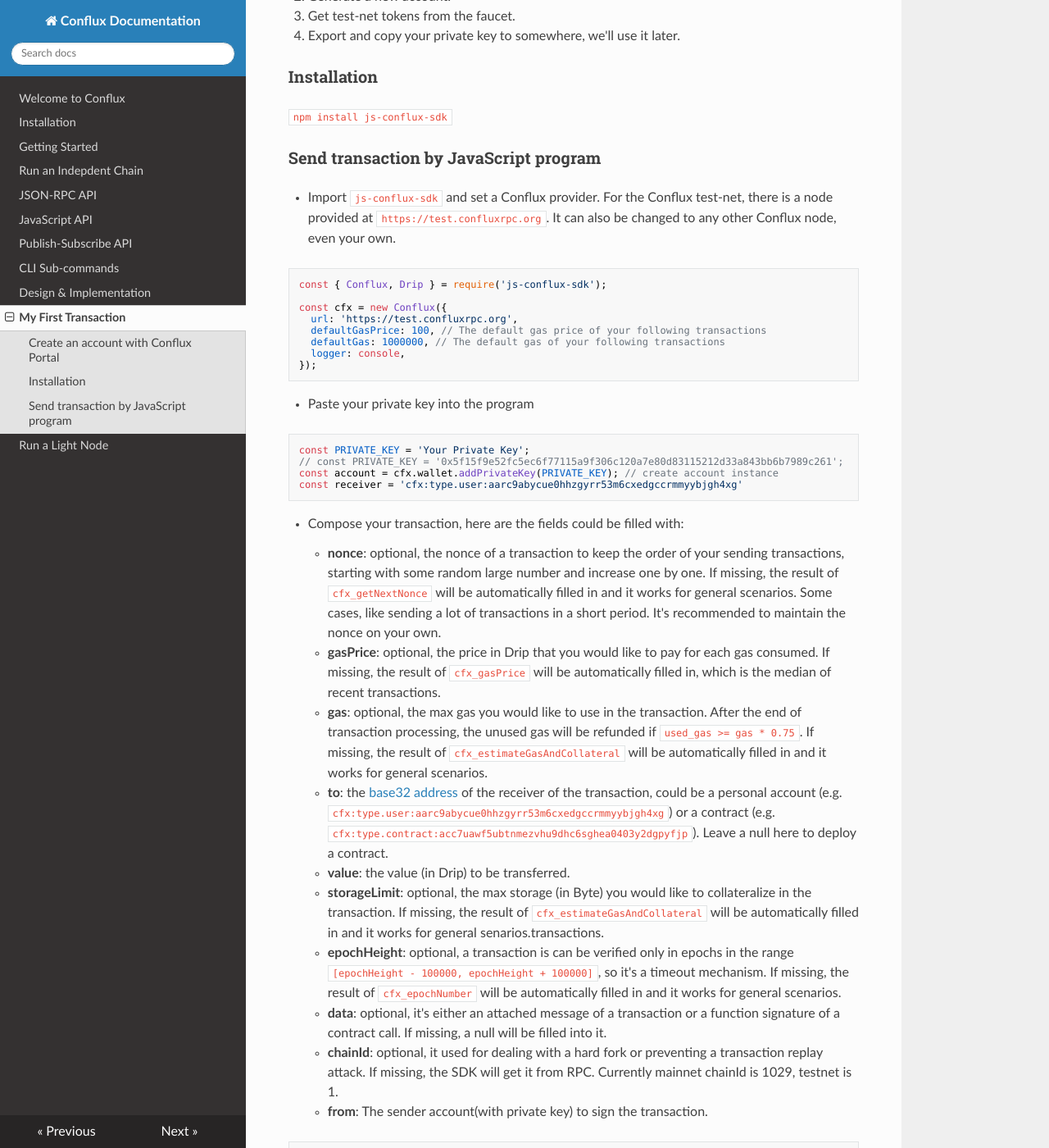
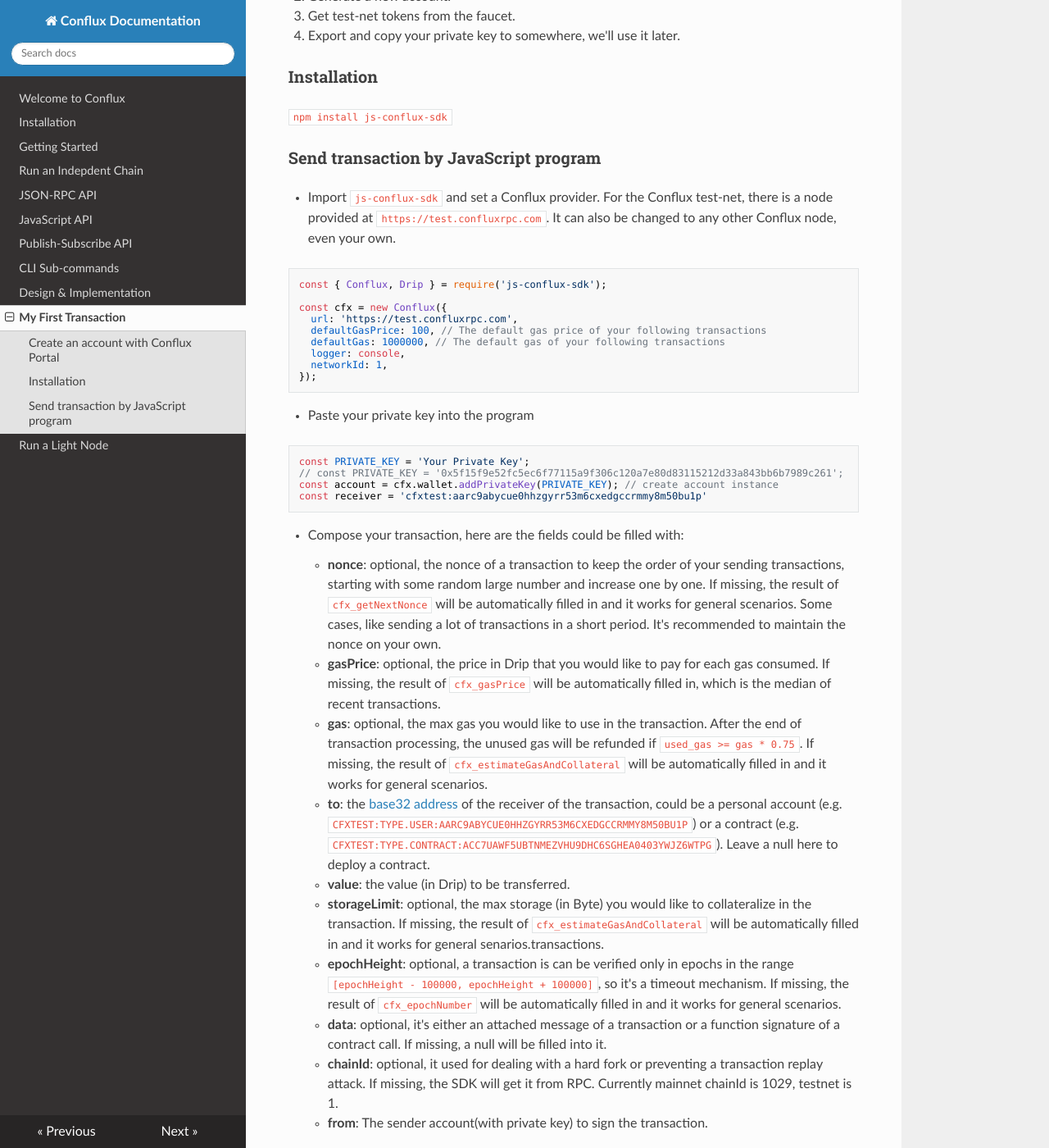
Before and after one commit to Conflux-Chain/conflux-doc, an MkDocs documentation site: the page built from docs/send_transaction.md, in a window 1280 px wide and 1400 px high, scrolled down 629 px. Shown: the whole window at 82% size. Built offline with MkDocs 1.6.1, drawn with Linux system fonts in a browser that asks for light colours; nearby versions of some CDN libraries.

Commit message:
Update RPC url

````diff
--- a/docs/send_transaction.md
+++ b/docs/send_transaction.md
@@ -38,16 +38,17 @@
 
 ### Send transaction by JavaScript program
 
-* Import `js-conflux-sdk` and set a Conflux provider. For the Conflux test-net, there is a node provided at `https://test.confluxrpc.org`. It can also be changed to any other Conflux node, even your own.
+* Import `js-conflux-sdk` and set a Conflux provider. For the Conflux test-net, there is a node provided at `https://test.confluxrpc.com`. It can also be changed to any other Conflux node, even your own.
 
 ```javascript
 const { Conflux, Drip } = require('js-conflux-sdk');
 
 const cfx = new Conflux({
-  url: 'https://test.confluxrpc.org',
+  url: 'https://test.confluxrpc.com',
   defaultGasPrice: 100, // The default gas price of your following transactions
   defaultGas: 1000000, // The default gas of your following transactions
   logger: console,
+  networkId: 1,
 });
 ```
 
@@ -57,7 +58,7 @@
 const PRIVATE_KEY = 'Your Private Key';
 // const PRIVATE_KEY = '0x5f15f9e52fc5ec6f77115a9f306c120a7e80d83115212d33a843bb6b7989c261';
 const account = cfx.wallet.addPrivateKey(PRIVATE_KEY); // create account instance
-const receiver = 'cfx:type.user:aarc9abycue0hhzgyrr53m6cxedgccrmmyybjgh4xg'
+const receiver = 'cfxtest:aarc9abycue0hhzgyrr53m6cxedgccrmmy8m50bu1p'
 ```
 
 * Compose your transaction, here are the fields could be filled with:
@@ -65,7 +66,7 @@
 	* **nonce**: optional, the nonce of a transaction to keep the order of your sending transactions, starting with some random large number and increase one by one. If missing, the result of `cfx_getNextNonce` will be automatically filled in and it works for general scenarios. Some cases, like sending a lot of transactions in a short period. It's recommended to maintain the nonce on your own.
 	* **gasPrice**: optional, the price in Drip that you would like to pay for each gas consumed. If missing, the result of `cfx_gasPrice` will be automatically filled in, which is the median of recent transactions.
 	* **gas**: optional, the max gas you would like to use in the transaction. After the end of transaction processing, the unused gas will be refunded if `used_gas >= gas * 0.75`. If missing, the result of `cfx_estimateGasAndCollateral` will be automatically filled in and it works for general scenarios.
-	* **to**: the [base32 address](https://github.com/Conflux-Chain/CIPs/blob/master/CIPs/cip-37.md) of the receiver of the transaction, could be a personal account (e.g. `cfx:type.user:aarc9abycue0hhzgyrr53m6cxedgccrmmyybjgh4xg`) or a contract (e.g. `cfx:type.contract:acc7uawf5ubtnmezvhu9dhc6sghea0403y2dgpyfjp`). Leave a null here to deploy a contract.
+	* **to**: the [base32 address](https://github.com/Conflux-Chain/CIPs/blob/master/CIPs/cip-37.md) of the receiver of the transaction, could be a personal account (e.g. `CFXTEST:TYPE.USER:AARC9ABYCUE0HHZGYRR53M6CXEDGCCRMMY8M50BU1P`) or a contract (e.g. `CFXTEST:TYPE.CONTRACT:ACC7UAWF5UBTNMEZVHU9DHC6SGHEA0403YWJZ6WTPG`). Leave a null here to deploy a contract.
 	* **value**: the value (in Drip) to be transferred.
 	* **storageLimit**: optional, the max storage (in Byte) you would like to collateralize in the transaction. If missing, the result of `cfx_estimateGasAndCollateral` will be automatically filled in and it works for general senarios.transactions.
 	* **epochHeight**: optional, a transaction is can be verified only in epochs in the range `[epochHeight - 100000, epochHeight + 100000]`, so it's  a timeout mechanism. If missing, the result of `cfx_epochNumber` will be automatically filled in and it works for general scenarios.
@@ -115,13 +116,13 @@
 Use `cfx_getTransactionByHash`, `cfx_getBalance` and `cfx_getNextNonce` to check if your transaction is ready to be packed and mined, for example:
 
 ```
-curl -X POST --data '{"jsonrpc":"2.0","method":"cfx_getBalance","params":["cfx:type.user:aarc9abycue0hhzgyrr53m6cxedgccrmmyybjgh4xg"],"id":1}' -H "Content-Type: application/json" https://test.confluxrpc.org
+curl -X POST --data '{"jsonrpc":"2.0","method":"cfx_getBalance","params":["cfx:type.user:aarc9abycue0hhzgyrr53m6cxedgccrmmyybjgh4xg"],"id":1}' -H "Content-Type: application/json" https://test.confluxrpc.com
 ```
 
 And compare the result with `value + gas * gasPrice + storage_limit * (10^18/1024)`.
 
 ```
-curl -X POST --data '{"jsonrpc":"2.0","method":"cfx_getNextNonce","params":["cfx:type.user:aarc9abycue0hhzgyrr53m6cxedgccrmmyybjgh4xg"],"id":1}' -H "Content-Type: application/json" https://test.confluxrpc.org
+curl -X POST --data '{"jsonrpc":"2.0","method":"cfx_getNextNonce","params":["cfx:type.user:aarc9abycue0hhzgyrr53m6cxedgccrmmyybjgh4xg"],"id":1}' -H "Content-Type: application/json" https://test.confluxrpc.com
 ```
 
 And compare the result with the nonce you filled in.
@@ -129,7 +130,7 @@
 You can always get the transaction details by `cfx_getTransactionByHash`:
 
 ```
-curl -X POST --data '{"jsonrpc":"2.0","method":"cfx_getTransactionByHash","params":["0x53fe995edeec7d241791ff32635244e94ecfd722c9fe90f34ddf59082d814514"],"id":1}' -H "Content-Type: application/json" https://test.confluxrpc.org
+curl -X POST --data '{"jsonrpc":"2.0","method":"cfx_getTransactionByHash","params":["0x53fe995edeec7d241791ff32635244e94ecfd722c9fe90f34ddf59082d814514"],"id":1}' -H "Content-Type: application/json" https://test.confluxrpc.com
 ```
 
 In this situation, you may want to send a new transaction after fixing the nonce or balance problem. Note that, for replacing a transaction in the pool with the same nonce, a higher gasPrice is necessary.
````
